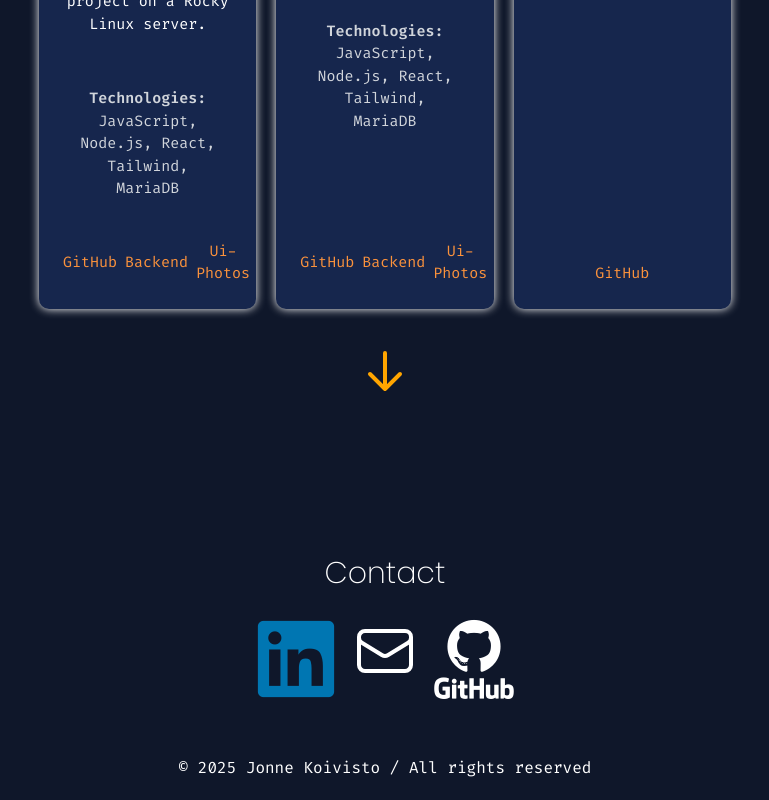
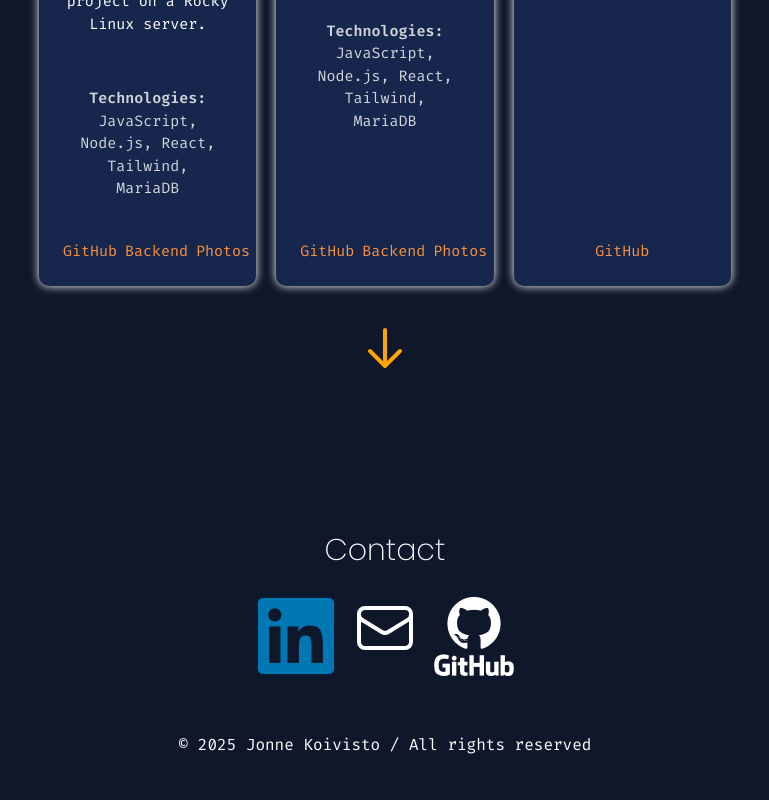
Before and after one commit to jonnekoi/Personal-Portfolio, a React (Vite) app: page / in a window 1280 px wide. Shown: the part 4121-4921 px from the top of the page, without its empty margins (255-1024 px from the left). After the commit the page ends 4898 px from the top, so only its background shows below. Built offline with nearby package versions, Linux system fonts and the light colour scheme.

Commit message:
change typing speed

```diff
--- a/src/components/Projects.jsx
+++ b/src/components/Projects.jsx
@@ -103,7 +103,7 @@ const Projects = () => {
                   {project.photoslink && (
                   <a href={project.photoslink} target="_blank" rel="noreferrer"
                       className="text-orange-400 hover:text-orange-500 m-1">
-                      Ui-Photos
+                      Photos
                   </a>
                   )}
                 </div>
```
